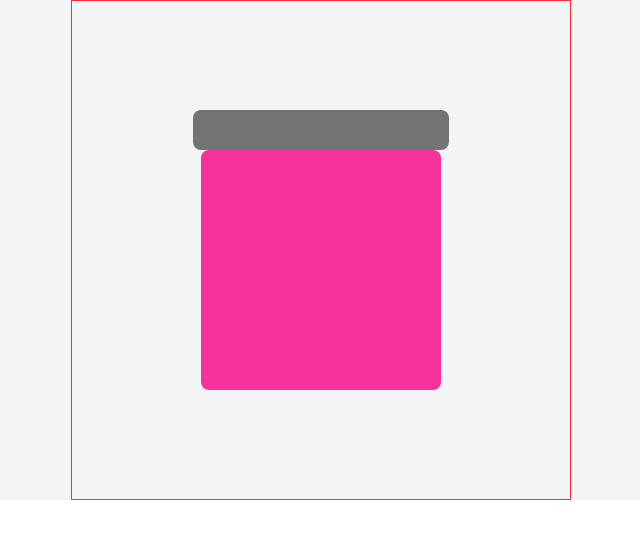
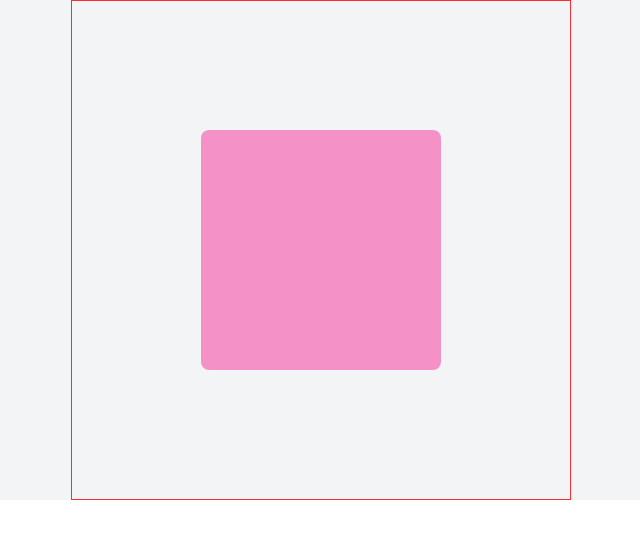
Before and after one commit to zesanahmed/framer-motion-practice, a React (Vite) app: page / in a window 1280 px wide. Shown: the top 538 px of the page, without its empty margins (319-959 px from the left). Built offline with nearby package versions, Linux system fonts and the light colour scheme.

Commit message:
Hook - useMotionValue()

```diff
--- a/src/App.tsx
+++ b/src/App.tsx
@@ -1,10 +1,10 @@
-import Lesson6 from "./pages/Lesson6";
+import Lesson7 from "./pages/Lesson7";
 
 function App() {
   return (
     <div className="w-full flex flex-col items-center justify-center  bg-gray-100">
       {/* <div className="h-[200vh] w-full bg-red-400"></div> */}
-      <Lesson6></Lesson6>
+      <Lesson7></Lesson7>
     </div>
   );
 }
--- /dev/null
+++ b/src/pages/Lesson7.tsx
@@ -0,0 +1,19 @@
+import { motion, useMotionValue, useTransform } from "motion/react";
+
+const Lesson7 = () => {
+  const x = useMotionValue(0);
+  const opacity = useTransform(x, [-500, 0, 500], [1, 0.5, 0]);
+  const scale = useTransform(x, [-500, 0, 500], [1.5, 1, 0.5]);
+  const rotate = useTransform(x, [-500, 0, 500], [-180, 0, 180]);
+  return (
+    <div className="border border-red-500 size-[500px] flex flex-col justify-center items-center">
+      <motion.div
+        style={{ x, opacity, scale, rotate }}
+        drag="x"
+        className="size-60 bg-pink-500 rounded-lg flex flex-wrap p-5 gap-5 justify-center items-center"
+      ></motion.div>
+    </div>
+  );
+};
+
+export default Lesson7;
```
